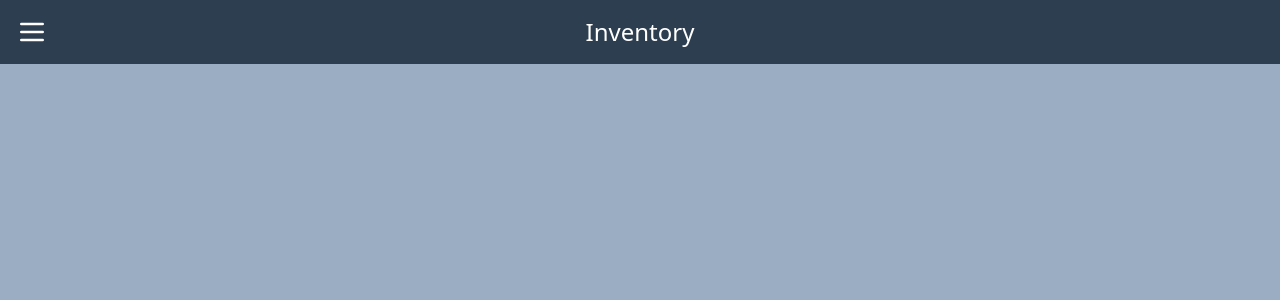
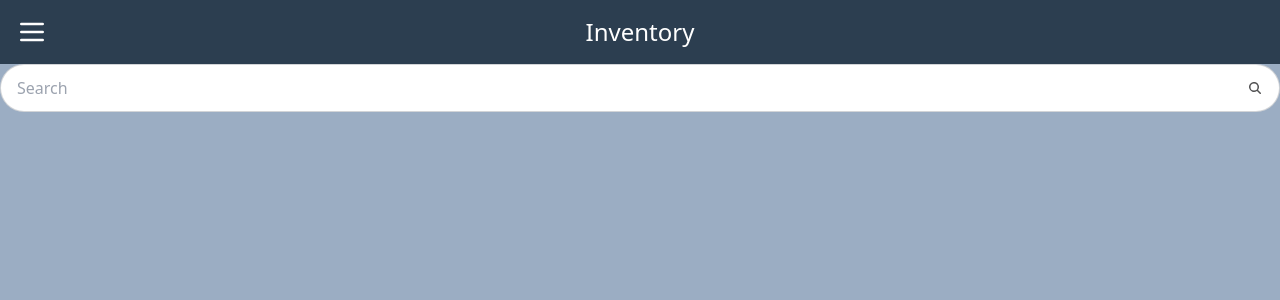
Before and after one commit to TobiasBlankJohansson/inventory-fullstack-app, a React (Vite) app in the folder frontend/: page / in a window 1280 px wide. Shown: the top 300 px of the page. Built offline with nearby package versions, Linux system fonts and the light colour scheme.

Commit message:
feat:add boilercode for search

```diff
--- a/frontend/src/App.tsx
+++ b/frontend/src/App.tsx
@@ -1,9 +1,11 @@
+import { Search } from "./components/search/Search";
 import { Navbar } from "./components/navbar/Navbar";
 
 function App() {
   return (
     <div className="h-screen">
       <Navbar></Navbar>
+      <Search></Search>
     </div>
   );
 }
--- /dev/null
+++ b/frontend/src/components/search/Search.tsx
@@ -0,0 +1,21 @@
+export function Search() {
+  return (
+    <form>
+      <label className="input input-bordered flex items-center gap-2 rounded-full">
+        <input type="text" className="grow" placeholder="Search" />
+        <svg
+          xmlns="http://www.w3.org/2000/svg"
+          viewBox="0 0 16 16"
+          fill="currentColor"
+          className="h-4 w-4 opacity-70"
+        >
+          <path
+            fill-rule="evenodd"
+            d="M9.965 11.026a5 5 0 1 1 1.06-1.06l2.755 2.754a.75.75 0 1 1-1.06 1.06l-2.755-2.754ZM10.5 7a3.5 3.5 0 1 1-7 0 3.5 3.5 0 0 1 7 0Z"
+            clip-rule="evenodd"
+          />
+        </svg>
+      </label>
+    </form>
+  );
+}
```
